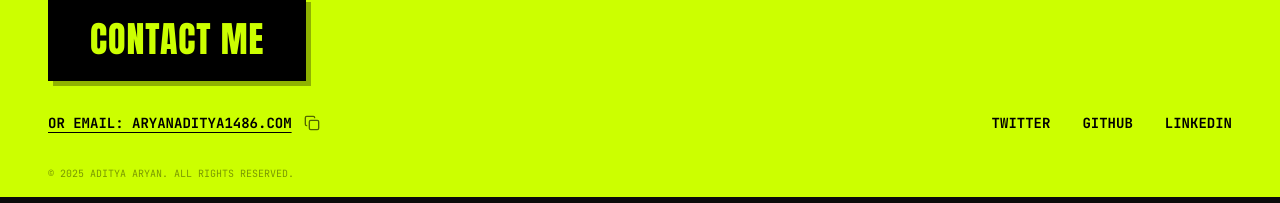
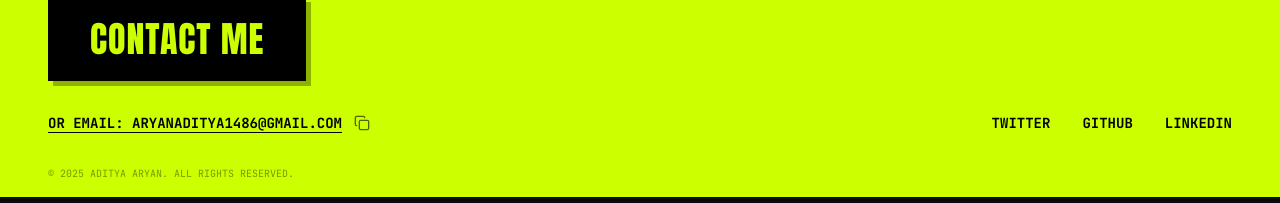
Before and after one commit to AdityaAryan-1408/ProFolio, a Next.js app: page / in a window 1280 px wide. Shown: the part 5263-5466 px from the top of the page. Built offline with nearby package versions, Linux system fonts and the light colour scheme; no server answers.

Commit message:
Corrected the contact email.

```diff
--- a/src/components/sections/ContactFooter.tsx
+++ b/src/components/sections/ContactFooter.tsx
@@ -154,8 +154,8 @@ export default function ContactFooter() {
                     </button>
 
                     <div className="flex items-center gap-3 font-mono text-sm group text-black">
-                        <a href="mailto:aditya.aryan@example.com" className="underline decoration-1 underline-offset-4 hover:decoration-2 transition-all cursor-none uppercase font-bold">
-                            OR EMAIL: aryanaditya1486.com
+                        <a href="mailto:aryanaditya1486@gmail.com" className="underline decoration-1 underline-offset-4 hover:decoration-2 transition-all cursor-none uppercase font-bold">
+                            OR EMAIL: aryanaditya1486@gmail.com
                         </a>
                         <button onClick={handleCopy} className="hover:scale-110 transition-transform cursor-none opacity-60 group-hover:opacity-100" title="Copy Email">
                             {copied ? <Check size={16} /> : <Copy size={16} />}
```
